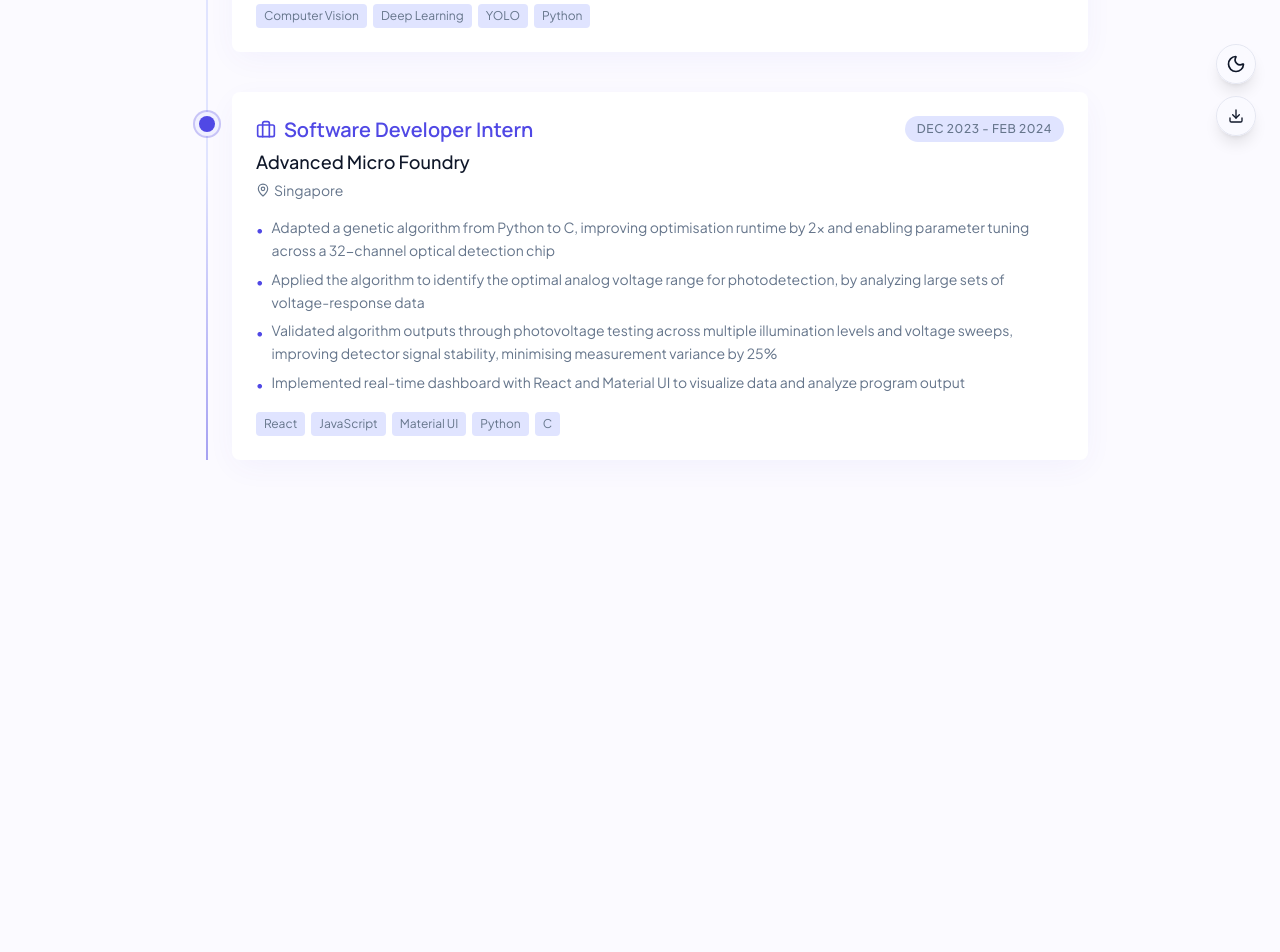
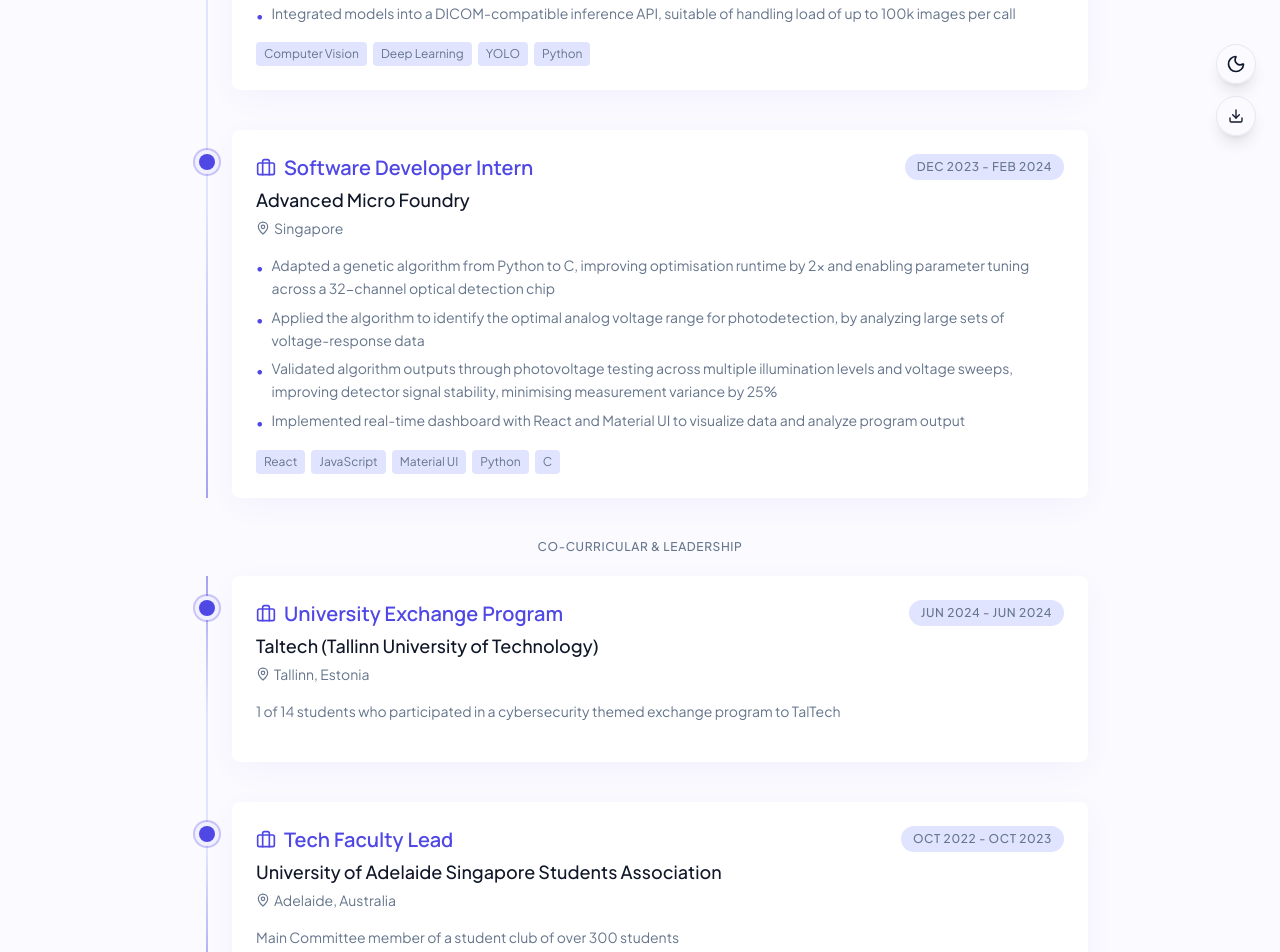
Before and after one commit to Spad0w/portfolio, a Next.js app: page /experience in a window 1280 px wide. Shown: the part 640-1592 px from the top of the page. Before the commit the page ends 1180 px from the top, so only its background shows below. Built offline with nearby package versions, Linux system fonts and the light colour scheme.

Commit message:
Fixed bad UI and updated info

```diff
--- a/app/about/page.tsx
+++ b/app/about/page.tsx
@@ -18,8 +18,7 @@ export default function AboutPage() {
 
           <div className="space-y-6">
             <p className="text-lg leading-relaxed">
-              Hi, my name is <span className="font-semibold text-foreground">Eugene</span> and I
-              am a highly ambitious, self-motivated, and driven Software Engineer.
+              Hi, I am a highly ambitious, self-motivated, and driven Software Engineer.
             </p>
             <p className="text-lg leading-relaxed text-muted-foreground">
               I am passionate about creating innovative solutions and building
--- a/app/experience/page.tsx
+++ b/app/experience/page.tsx
@@ -1,25 +1,23 @@
 'use client'
 
+import { useEffect, useState } from 'react'
 import { PageWrapper } from '@/components/page-wrapper'
-import { Briefcase, MapPin } from 'lucide-react'
+import { Briefcase, MapPin, X } from 'lucide-react'
 import { SlideUp } from '@/components/slide-up'
-import { experiences } from '@/lib/portfolio-data'
+import { experiencesCoCurricular, experiencesWork, type ExperienceItem } from '@/lib/portfolio-data'
 import { cn } from '@/lib/utils'
 
 interface ExperienceTimelineProps {
-  experiences: {
-    company: string
-    role: string
-    period: string
-    location: string
-    achievements: string[]
-    technologies: string[]
-  }[]
+  experiences: ExperienceItem[]
   className?: string
+  hideCardTechnologies?: boolean
 }
 
-export function ExperienceTimeline({ experiences, className }: ExperienceTimelineProps) {
+export function ExperienceTimeline({ experiences, className, hideCardTechnologies = false }: ExperienceTimelineProps) {
+  const [selected, setSelected] = useState<ExperienceItem | null>(null)
+
   return (
+    <>
       <div className={cn('relative', className)} style={{ paddingLeft: '40px' }}>
         <div
           className="absolute top-0 bottom-0"
@@ -35,7 +33,7 @@ export function ExperienceTimeline({ experiences, className }: ExperienceTimelin
             <SlideUp key={index} delay={index * 150}>
               <div className="relative">
                 <div
-                className="absolute"
+                  className="absolute z-10"
                   style={{
                     left: '-33px',
                     top: '24px',
@@ -47,7 +45,11 @@ export function ExperienceTimeline({ experiences, className }: ExperienceTimelin
                   }}
                 />
 
-              <div className="group p-6 rounded-lg bg-surface-lowest shadow-ambient transition-all duration-300 hover:shadow-ambient-lg hover:bg-surface-low">
+                <button
+                  type="button"
+                  onClick={() => setSelected(exp)}
+                  className="group block w-full text-left p-6 rounded-lg bg-surface-lowest shadow-ambient transition-all duration-300 ease-out hover:-translate-y-1 hover:shadow-ambient-xl hover:bg-surface-low focus-visible:outline-none focus-visible:ring-2 focus-visible:ring-primary/40"
+                >
                   <div className="flex flex-col sm:flex-row sm:items-start sm:justify-between gap-2 mb-4">
                     <div className="space-y-1">
                       <div className="flex items-center gap-2 text-primary">
@@ -66,6 +68,11 @@ export function ExperienceTimeline({ experiences, className }: ExperienceTimelin
                   </div>
 
                   <div className="space-y-2 mb-4">
+                    {exp.summary ? (
+                      <p className="font-body text-sm text-muted-foreground leading-relaxed">
+                        {exp.summary}
+                      </p>
+                    ) : (
                       <ul className="space-y-1.5">
                         {exp.achievements.map((achievement, i) => (
                           <li key={i} className="font-body text-sm text-muted-foreground leading-relaxed flex gap-2">
@@ -74,8 +81,10 @@ export function ExperienceTimeline({ experiences, className }: ExperienceTimelin
                           </li>
                         ))}
                       </ul>
+                    )}
                   </div>
 
+                  {!hideCardTechnologies && (
                     <div className="flex flex-wrap gap-1.5">
                       {exp.technologies.map((tech) => (
                         <span key={tech} className="font-body text-xs bg-surface-high text-tertiary px-2 py-1 rounded">
@@ -83,10 +92,99 @@ export function ExperienceTimeline({ experiences, className }: ExperienceTimelin
                         </span>
                       ))}
                     </div>
-              </div>
+                  )}
+                </button>
               </div>
             </SlideUp>
           ))}
+        </div>
+      </div>
+
+      {selected && (
+        <ExperienceModal item={selected} onClose={() => setSelected(null)} />
+      )}
+    </>
+  )
+}
+
+function ExperienceModal({ item, onClose }: { item: ExperienceItem; onClose: () => void }) {
+  useEffect(() => {
+    const handleKey = (e: KeyboardEvent) => {
+      if (e.key === 'Escape') onClose()
+    }
+    document.addEventListener('keydown', handleKey)
+    const previousOverflow = document.body.style.overflow
+    document.body.style.overflow = 'hidden'
+    return () => {
+      document.removeEventListener('keydown', handleKey)
+      document.body.style.overflow = previousOverflow
+    }
+  }, [onClose])
+
+  return (
+    <div className="fixed inset-0 z-50 flex items-center justify-center px-4 py-8 animate-in fade-in duration-200">
+      <div
+        className="absolute inset-0 bg-foreground/60 backdrop-blur-sm"
+        onClick={onClose}
+        aria-hidden="true"
+      />
+      <div
+        role="dialog"
+        aria-modal="true"
+        aria-label={`${item.role} at ${item.company}`}
+        className="relative z-10 max-h-[85vh] w-full max-w-2xl overflow-y-auto rounded-lg bg-surface-lowest p-8 shadow-ambient-xl animate-in zoom-in-95 duration-200"
+      >
+        <button
+          type="button"
+          onClick={onClose}
+          aria-label="Close dialog"
+          className="absolute top-4 right-4 inline-flex h-9 w-9 items-center justify-center rounded-full bg-surface-high text-tertiary transition-colors hover:bg-surface hover:text-foreground focus-visible:outline-none focus-visible:ring-2 focus-visible:ring-primary/40"
+        >
+          <X className="h-4 w-4" />
+        </button>
+
+        <div className="flex flex-col sm:flex-row sm:items-start sm:justify-between gap-3 mb-6 pr-12">
+          <div className="space-y-2">
+            <div className="flex items-center gap-2 text-primary">
+              <Briefcase className="h-6 w-6 flex-shrink-0" />
+              <h3 className="font-display text-2xl font-semibold">{item.role}</h3>
+            </div>
+            <h4 className="font-body text-xl font-medium text-foreground">{item.company}</h4>
+            <div className="flex items-center gap-1.5 text-sm text-tertiary">
+              <MapPin className="h-4 w-4" />
+              {item.location}
+            </div>
+          </div>
+          <span className="label-sm self-start rounded-full bg-surface-high px-3 py-1 text-tertiary whitespace-nowrap">
+            {item.period}
+          </span>
+        </div>
+
+        <div className="mb-6">
+          <p className="label-sm text-tertiary mb-3">Highlights</p>
+          <ul className="space-y-2">
+            {item.achievements.map((achievement, i) => (
+              <li key={i} className="font-body text-base text-foreground leading-relaxed flex gap-3">
+                <span className="text-primary mt-1 flex-shrink-0">•</span>
+                <span>{achievement}</span>
+              </li>
+            ))}
+          </ul>
+        </div>
+
+        <div>
+          <p className="label-sm text-tertiary mb-3">Technologies & Skills</p>
+          <div className="flex flex-wrap gap-2">
+            {item.technologies.map((tech) => (
+              <span
+                key={tech}
+                className="font-body text-sm bg-surface-high text-foreground px-3 py-1.5 rounded-full"
+              >
+                {tech}
+              </span>
+            ))}
+          </div>
+        </div>
       </div>
     </div>
   )
@@ -152,7 +250,21 @@ export default function ExperiencePage() {
             </p>
           </div>
 
-          <ExperienceTimeline experiences={experiences} />
+          <div className="space-y-10">
+            <div className="space-y-5">
+              <div className="text-center">
+                <p className="label-sm text-tertiary">Work Experience</p>
+              </div>
+              <ExperienceTimeline experiences={experiencesWork} />
+            </div>
+
+            <div className="space-y-5">
+              <div className="text-center">
+                <p className="label-sm text-tertiary">Co-Curricular & Leadership</p>
+              </div>
+              <ExperienceTimeline experiences={experiencesCoCurricular} hideCardTechnologies />
+            </div>
+          </div>
         </div>
       </div>
     </PageWrapper>
--- a/app/page.tsx
+++ b/app/page.tsx
@@ -4,7 +4,7 @@ import { ProjectCard } from '@/components/project-card'
 import { TechPyramid } from '@/components/tech-pyramid'
 import { ExperienceTimeline } from '@/app/experience/page'
 import { GraduationCap } from 'lucide-react'
-import { about, education, experiences, projects } from '@/lib/portfolio-data'
+import { about, education, experiencesCoCurricular, experiencesWork, projects } from '@/lib/portfolio-data'
 import { SlideUp } from '@/components/slide-up'
 import { SocialLinks } from '@/components/social-links'
 
@@ -102,7 +102,21 @@ export default function Page() {
             <SlideUp>
               <h2 className="heading-underline font-display text-4xl font-bold tracking-display">Experience</h2>
             </SlideUp>
-            <ExperienceTimeline experiences={experiences} />
+            <div className="space-y-10">
+              <div className="space-y-5">
+                <div className="text-center">
+                  <p className="label-sm text-tertiary">Work Experience</p>
+                </div>
+                <ExperienceTimeline experiences={experiencesWork} />
+              </div>
+
+              <div className="space-y-5">
+                <div className="text-center">
+                  <p className="label-sm text-tertiary">Co-Curricular & Leadership</p>
+                </div>
+                <ExperienceTimeline experiences={experiencesCoCurricular} hideCardTechnologies />
+              </div>
+            </div>
           </div>
         </div>
       </section>
--- a/components/social-links.tsx
+++ b/components/social-links.tsx
@@ -13,13 +13,13 @@ interface SocialLinksProps {
 
 export function SocialLinks({ className }: SocialLinksProps) {
   return (
-    <div className={`flex flex-wrap justify-start gap-4 ${className ?? ''}`}>
+    <div className={`flex flex-wrap justify-center gap-4 sm:justify-start ${className ?? ''}`}>
       {socialLinks.map((link) => (
         <a
           key={link.label}
           href={link.href}
           {...(link.external ? { target: '_blank', rel: 'noopener noreferrer' } : {})}
-          className="group flex items-center gap-2 rounded-full border border-border/40 bg-card/30 px-5 py-2.5 text-sm font-medium text-muted-foreground transition-all duration-300 hover:border-foreground/20 hover:bg-muted hover:text-foreground hover:scale-105"
+          className="group flex items-center justify-center gap-2 rounded-full border border-solid border-[rgba(15,23,41,0.2)] dark:border-[rgba(255,255,255,0.2)] bg-card/30 px-5 py-2.5 text-sm font-medium text-muted-foreground transition-all duration-300 hover:border-foreground/20 hover:bg-muted hover:text-foreground hover:scale-105"
         >
           <link.icon className="h-4 w-4 transition-transform duration-300 group-hover:scale-110" />
           {link.label}
--- a/lib/portfolio-data.ts
+++ b/lib/portfolio-data.ts
@@ -14,10 +14,12 @@ export const personalInfo = {
 
 export const about = {
   introduction: [
-    'Hi, my name is Eugene and I am a highly ambitious and driven Software Engineer based in Singapore.',
-    'I am passionate about creating innovative solutions and building impactful products.',
-    'Leveraging my diverse experience in full-stack development and machine learning engineering, I thrive in dynamic Agile environments where I can leverage modern technologies to solve complex problems.',
-    'Proven expertise in modern tech stacks, complemented by years of developing impactful projects, showcasing collaboration and innovation.',
+    'I am an ambitious and driven Software Engineer based in Singapore, with a passion for creating innovative solutions and building impactful products.',
+    'I am also a Computer Science graduate from the University of Adelaide, where I gained strong fundamentals in full-stack development and machine learning engineering.',
+    'Building projects and solutions across diverse domains from AI-powered to web applications over 4+ years, I was able to hone my expertise in modern tech stacks.',
+    '',
+    'My experience spans across both technical and non-technical realms, complemented with international exposure, within Agile environments, allowing me to develop a better understanding of user needs. I believe in building solutions that can achieve a balance between delivering great UX and code that scales.',
+    'Outside of tech, I enjoy travelling 🏔️ and meeting new people 🌏. Feel free to reach out if you have any idea you want to explore together or simply want to chat about tech! 💡',
     // 'I build accessible, pixel-perfect digital experiences for the web.'
   ],
   quote: 'Every new opportunity is a chance for me to craft a future that challenges the status quo.',
@@ -49,49 +51,59 @@ export const education = [
     period: '2021 - 2025',
     description: 'Major in Artificial Intelligence and Software Engineering',
     achievements: [
-      'GPA: 6.75/7.0',
-      'Relevant coursework: Data Structures, Algorithms, Machine Learning, Web Development',
+      'Relevant coursework: Data Structures and Algorithms, Machine Learning, Artificial Intelligence,'+
+      'Operating Systems, Web Development',
     ],
   },
 ]
 
 export const universityRoles = [
-  {
-    title: 'Teaching Assistant',
-    course: 'Programming Methodology',
-    period: 'Aug 2023 - Dec 2023',
-    description: 'Teaching Assistant for a class of 15 students',
-    responsibilities: [
-      'Conducted weekly tutorial sessions covering Java programming fundamentals',
-      'Graded assignments and provided detailed feedback on data structures and algorithms',
-      'Held office hours to assist students with debugging and conceptual understanding',
-    ],
-  },
-  {
-    title: 'Teaching Assistant',
-    course: 'Data Management and Visualisation',
-    period: 'Jan 2023 - May 2023',
-    description: 'Teaching Assistant for a class of 35 students',
-    responsibilities: [
-      'Taught SQL query optimization and database design principles',
-      'Created visualization tutorials using Tableau and Python',
-      'Assisted in exam preparation and assignment grading',
-    ],
-  },
-  {
-    title: 'Teaching Assistant',
-    course: 'Enterprise Systems Interface Design',
-    period: 'Aug 2022 - Dec 2022',
-    description: 'Graded a class of 35 for full-stack projects',
-    responsibilities: [
-      'Evaluated full-stack web applications built with modern frameworks',
-      'Provided technical guidance on React, Node.js, and database integration',
-      'Mentored students on software engineering best practices',
-    ],
-  },
+  // {
+  //   title: 'Teaching Assistant',
+  //   course: 'Programming Methodology',
+  //   period: 'Aug 2023 - Dec 2023',
+  //   description: 'Teaching Assistant for a class of 15 students',
+  //   responsibilities: [
+  //     'Conducted weekly tutorial sessions covering Java programming fundamentals',
+  //     'Graded assignments and provided detailed feedback on data structures and algorithms',
+  //     'Held office hours to assist students with debugging and conceptual understanding',
+  //   ],
+  // },
+  // {
+  //   title: 'Teaching Assistant',
+  //   course: 'Data Management and Visualisation',
+  //   period: 'Jan 2023 - May 2023',
+  //   description: 'Teaching Assistant for a class of 35 students',
+  //   responsibilities: [
+  //     'Taught SQL query optimization and database design principles',
+  //     'Created visualization tutorials using Tableau and Python',
+  //     'Assisted in exam preparation and assignment grading',
+  //   ],
+  // },
+  // {
+  //   title: 'Teaching Assistant',
+  //   course: 'Enterprise Systems Interface Design',
+  //   period: 'Aug 2022 - Dec 2022',
+  //   description: 'Graded a class of 35 for full-stack projects',
+  //   responsibilities: [
+  //     'Evaluated full-stack web applications built with modern frameworks',
+  //     'Provided technical guidance on React, Node.js, and database integration',
+  //     'Mentored students on software engineering best practices',
+  //   ],
+  // },
 ]
 
-export const experiences = [
+export type ExperienceItem = {
+  company: string
+  role: string
+  period: string
+  location: string
+  summary?: string
+  achievements: string[]
+  technologies: string[]
+}
+
+export const experiencesWork: ExperienceItem[] = [
   // {
   //   company: 'TikTok/ByteDance',
   //   role: 'Software Engineer',
@@ -211,6 +223,37 @@ export const experiences = [
   },
 ]
 
+export const experiencesCoCurricular: ExperienceItem[] = [
+  {
+    company: 'Taltech (Tallinn University of Technology)',
+    role: 'University Exchange Program',
+    period: 'Jun 2024 - Jun 2024',
+    location: 'Tallinn, Estonia',
+    summary: '1 of 14 students who participated in a cybersecurity themed exchange program to TalTech',
+    achievements: [
+      'Fine-tuned a honeypot powered by an open-source LLM to mimic realistic web traffic, gaining insight into how attackers probe AI-exposed systems',
+      'Participated in a Capture the Flag (CTF) challenge as part of a team of 3, designing structured adversarial prompt tests on GPT models in a controlled environment and documenting prompt-injection pathways',
+      'Presented practical defenses (prompt guardrails, response filtering) to reduce LLM exploitability to a panel of judges from TalTech and the University of Adelaide',
+      'Worked closely with an international team of students at TalTech to analyze AI-security case studies across Estonia and Australia, producing actionable security insights',
+    ],
+    technologies: ['LLM', 'HTTP', 'AI Security', 'Cybersecurity'],
+  },
+  {
+    company: 'University of Adelaide Singapore Students Association',
+    role: 'Tech Faculty Lead',
+    period: 'Oct 2022 - Oct 2023',
+    location: 'Adelaide, Australia',
+    summary: 'Main Committee member of a student club of over 300 students',
+    achievements: [
+      'Managed and executed decisions as part of a 14-man committee pertaining to the development of the association of over 500 students (UoASSA)',
+      'Actively led student-life initiatives for the faculty of 50+ students to strengthen cross-cohort and inter-faculty engagement',
+      'Acted as a committee liaison to relay updates from leadership and consolidate feedback from faculty members',
+      'Coordinated with stakeholders in Adelaide and Singapore to support events and seek professional opportunities',
+    ],
+    technologies: ['Leadership', 'Community Building', 'Event Coordination'],
+  },
+]
+
 export const projects = [
   {
     title: 'Repair.sg',
--- a/lib/tech-icons.ts
+++ b/lib/tech-icons.ts
@@ -101,11 +101,6 @@ export const techIcons: Record<string, TechIcon> = {
     icon: 'https://cdn.jsdelivr.net/gh/devicons/devicon/icons/opencv/opencv-original.svg',
     url: 'https://opencv.org'
   },
-  'ONNX': {
-    name: 'ONNX',
-    icon: 'https://cdn.jsdelivr.net/gh/devicons/devicon/icons/onnx/onnx-original.svg',
-    url: 'https://onnx.ai'
-  },
 }
 
 export function getTechIcon(name: string): TechIcon | undefined {
--- a/package.json
+++ b/package.json
@@ -64,7 +64,7 @@
     "@types/node": "^22",
     "@types/react": "^19",
     "@types/react-dom": "^19",
-    "baseline-browser-mapping": "^2.10.10",
+    "baseline-browser-mapping": "^2.10.32",
     "postcss": "^8.5",
     "tailwindcss": "^3.4.17",
     "typescript": "5.7.3"
--- a/tailwind.config.ts
+++ b/tailwind.config.ts
@@ -9,6 +9,14 @@ const config: Config = {
     '*.{js,ts,jsx,tsx,mdx}',
   ],
   theme: {
+    container: {
+      center: true,
+      padding: {
+        DEFAULT: '1rem',
+        sm: '1.5rem',
+        lg: '2rem',
+      },
+    },
     extend: {
       fontFamily: {
         display: ['var(--font-manrope)', 'system-ui', 'sans-serif'],
@@ -63,6 +71,7 @@ const config: Config = {
       boxShadow: {
         'ambient': '0 8px 32px -4px hsl(var(--primary) / 0.06)',
         'ambient-lg': '0 16px 48px -8px hsl(var(--primary) / 0.08)',
+        'ambient-xl': '0 24px 64px -8px hsl(var(--primary) / 0.12)',
       },
       borderRadius: {
         lg: 'var(--radius)',
```
Also changed, not shown: 1 other file (tests, documents, lock files or other folders). Lines whose indentation alone changed are shown as unchanged.
